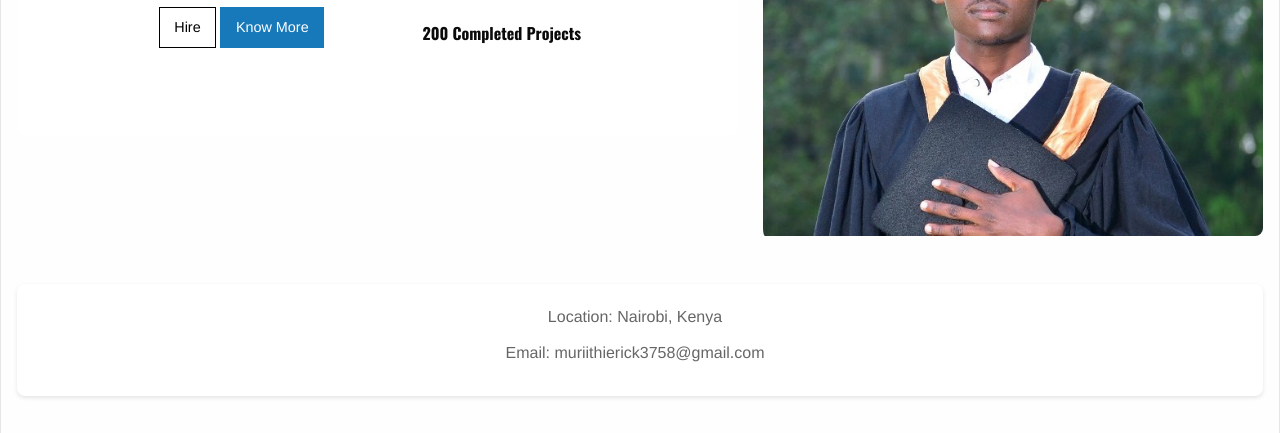
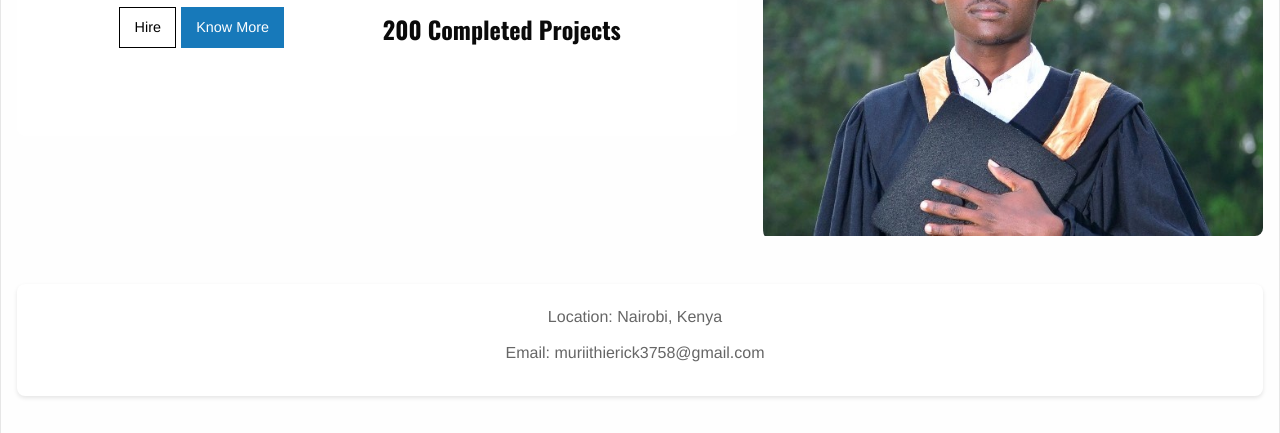
Before and after one commit to M-erick/portfolio-v1, a plain HTML site: page index.html in a window 1280 px wide. Shown: the part 336-769 px from the top of the page. Drawn offline with nearby package versions, Linux system fonts and the light colour scheme.

```diff
--- a/index.html
+++ b/index.html
@@ -58,8 +58,8 @@
                                 style="background-color: white; color: black; border-color: black;">Hire</a>
                             <a href="" class="button">Know More</a>
                             <span
-                                style="align-items: center; margin-left: 90px; margin: 24; padding: 4px; font-weight: bold; font-family: Oswald;"><b>200
-                                    Completed Projects</b></span>
+                                style="align-items: center; margin-left: 90px; margin: 24; padding: 4px; font-weight: bold; font-family: Oswald; font-size:24px; ">200
+                                    Completed Projects</span>
                         </div>
 
 
```
